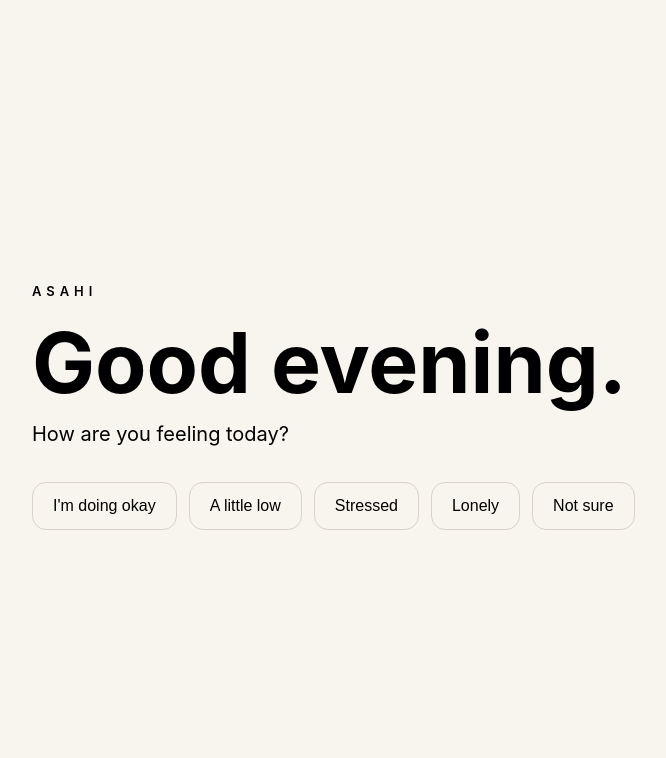
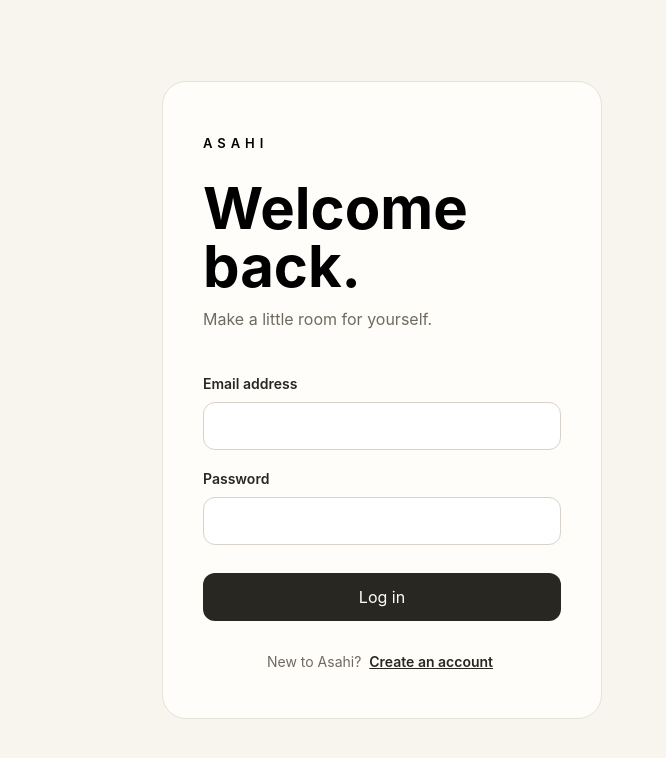
Before and after one commit to kushaalchallani/Asahi, a React (Vite) app in the folder frontend/: page / in a window 1280 px wide. Shown: the top 758 px of the page, without its empty margins (258-924 px from the left). Built offline with nearby package versions, Linux system fonts and the light colour scheme; no server answers.

Commit message:
feat: add frontend authentication flow

```diff
--- a/frontend/src/App.css
+++ b/frontend/src/App.css
@@ -182,3 +182,130 @@ h1 {
   background: #eeeae2;
   opacity: 1;
 }
+
+
+.auth-page {
+  min-height: 100vh;
+  display: flex;
+  align-items: center;
+  justify-content: center;
+  padding: 24px;
+  background: #f8f5ef;
+}
+
+.auth-card {
+  width: min(440px, 100%);
+  padding: clamp(24px, 5vw, 40px);
+  border: 1px solid #e6e2da;
+  border-radius: 24px;
+  background: #fffdf9;
+}
+
+.auth-card h1 {
+  margin: 28px 0 12px;
+  font-size: clamp(40px, 8vw, 58px);
+  line-height: 1;
+}
+
+.auth-subtitle {
+  margin: 0 0 32px;
+  color: #6f6a61;
+  line-height: 1.6;
+}
+
+.auth-form {
+  display: flex;
+  flex-direction: column;
+  gap: 10px;
+}
+
+.auth-form label {
+  margin-top: 10px;
+  font-size: 14px;
+  font-weight: 600;
+  color: #292722;
+}
+
+.auth-form input {
+  width: 100%;
+  min-height: 48px;
+  padding: 12px 14px;
+  border: 1px solid #d8d2c8;
+  border-radius: 12px;
+  background: #fff;
+  color: #292722;
+  font: inherit;
+}
+
+.auth-form input:focus {
+  outline: 2px solid #a69a86;
+  outline-offset: 2px;
+}
+
+.auth-submit {
+  min-height: 48px;
+  margin-top: 18px;
+  padding: 12px 18px;
+  border: none;
+  border-radius: 12px;
+  background: #292722;
+  color: #fff;
+  font: inherit;
+  cursor: pointer;
+}
+
+.auth-submit:disabled {
+  opacity: 0.6;
+  cursor: not-allowed;
+}
+
+.auth-error {
+  margin: 8px 0 0;
+  color: #a33131;
+  font-size: 14px;
+  line-height: 1.5;
+}
+
+.auth-switch {
+  margin: 24px 0 0;
+  color: #6f6a61;
+  text-align: center;
+  font-size: 14px;
+  line-height: 1.8;
+}
+
+.auth-switch button {
+  padding: 4px;
+  border: none;
+  background: transparent;
+  color: #292722;
+  font: inherit;
+  font-weight: 600;
+  text-decoration: underline;
+  cursor: pointer;
+}
+
+
+.dashboard-header {
+  display: flex;
+  align-items: center;
+  justify-content: space-between;
+}
+
+.dashboard-header .eyebrow {
+  margin: 0;
+}
+
+.dashboard-header button {
+  padding: 9px 14px;
+  border: 1px solid #d8d2c8;
+  border-radius: 10px;
+  background: transparent;
+  color: #292722;
+  font: inherit;
+  cursor: pointer;
+}
+
+.dashboard-header button:hover {
+  background: #eeeae2;
+}
--- a/frontend/src/App.tsx
+++ b/frontend/src/App.tsx
@@ -1,16 +1,16 @@
-
+import { useEffect, useState } from "react"
+import Auth from "./components/Auth/Auth"
 import CheckIn from "./components/CheckIn/CheckIn"
 import History from "./components/History/History"
 import Insights from "./components/Insights/Insights"
 import Missions from "./components/Missions/Missions"
-
 import { useCheckIns } from "./hooks/useCheckIns"
 import { useInsights } from "./hooks/useInsights"
 import { useMission } from "./hooks/useMission"
-
+import { clearAccessToken, getAccessToken, getCurrentUser, type AuthUser} from "./services/api"
 import "./App.css"
 
-function App() {
+function Dashboard({ onLogout }: { onLogout: () => void }) {
   const { insights, refreshInsights } = useInsights()
   const { checkIns, handleCheckInCreated } = useCheckIns(refreshInsights)
   const { mission, status, loading, reasons, start, complete, skip, submitFeedback, feedbackLoading, feedbackSubmitted} = useMission()
@@ -18,7 +18,14 @@ function App() {
   return (
     <main className="app">
       <section className="hero">
-        <p className="eyebrow">ASAHI</p>
+        <div className="dashboard-header">
+          <p className="eyebrow">ASAHI</p>
+
+          <button type="button" onClick={onLogout}>
+            Log out
+          </button>
+        </div>
+
         <h1>Good evening.</h1>
         <p className="subtitle">How are you feeling today?</p>
 
@@ -42,4 +49,55 @@ function App() {
   )
 }
 
+function App() {
+  const [user, setUser] = useState<AuthUser | null>(null)
+  const [checkingSession, setCheckingSession] = useState(true)
+
+  useEffect(() => {
+    let cancelled = false
+
+    async function restoreSession() {
+      if (!getAccessToken()) {
+        setCheckingSession(false)
+        return
+      }
+
+      try {
+        const currentUser = await getCurrentUser()
+
+        if (!cancelled) {
+          setUser(currentUser)
+        }
+      } catch {
+        clearAccessToken()
+      } finally {
+        if (!cancelled) {
+          setCheckingSession(false)
+        }
+      }
+    }
+
+    void restoreSession()
+
+    return () => {
+      cancelled = true
+    }
+  }, [])
+
+  function handleLogout() {
+    clearAccessToken()
+    setUser(null)
+  }
+
+  if (checkingSession) {
+    return <main className="auth-page">Loading Asahi...</main>
+  }
+
+  if (!user) {
+    return <Auth onAuthenticated={setUser} />
+  }
+
+  return <Dashboard onLogout={handleLogout} />
+}
+
 export default App
--- /dev/null
+++ b/frontend/src/components/Auth/Auth.tsx
@@ -0,0 +1,125 @@
+import { useState, type FormEvent } from "react"
+import { login, register, saveAccessToken, type AuthUser} from "../../services/api"
+
+interface AuthProps {
+  onAuthenticated: (user: AuthUser) => void
+}
+
+function Auth({ onAuthenticated }: AuthProps) {
+  const [mode, setMode] = useState<"login" | "register">("login")
+  const [email, setEmail] = useState("")
+  const [password, setPassword] = useState("")
+  const [confirmPassword, setConfirmPassword] = useState("")
+  const [error, setError] = useState("")
+  const [loading, setLoading] = useState(false)
+
+  async function handleSubmit(event: FormEvent<HTMLFormElement>) {
+    event.preventDefault()
+    setError("")
+
+    const normalizedEmail = email.trim().toLowerCase()
+
+    if (mode === "register" && password !== confirmPassword) {
+      setError("Your passwords don't match.")
+      return
+    }
+
+    setLoading(true)
+
+    try {
+      if (mode === "register") {
+        await register(normalizedEmail, password)
+      }
+
+      const result = await login(normalizedEmail, password)
+      saveAccessToken(result.access_token)
+      onAuthenticated(result.user)
+    } catch (err) {
+      setError(
+        err instanceof Error ? err.message : "Something went wrong. Please try again."
+      )
+    } finally {
+      setLoading(false)
+    }
+  }
+
+  function switchMode() {
+    setMode((current) => current === "login" ? "register" : "login")
+    setError("")
+    setPassword("")
+    setConfirmPassword("")
+  }
+
+  return (
+    <main className="auth-page">
+      <section className="auth-card">
+        <p className="eyebrow">ASAHI</p>
+
+        <h1>{mode === "login" ? "Welcome back." : "A fresh start."}</h1>
+
+        <p className="auth-subtitle">
+          {mode === "login" ? "Make a little room for yourself." : "Your space to check in, reflect, and grow."}
+        </p>
+
+        <form className="auth-form" onSubmit={handleSubmit}>
+          <label htmlFor="auth-email">Email address</label>
+          <input
+            id="auth-email"
+            type="email"
+            autoComplete="email"
+            value={email}
+            onChange={(event) => setEmail(event.target.value)}
+            required
+          />
+
+          <label htmlFor="auth-password">Password</label>
+          <input
+            id="auth-password"
+            type="password"
+            autoComplete={ mode === "login" ? "current-password" : "new-password"}
+            minLength={mode === "register" ? 8 : 1}
+            maxLength={128}
+            value={password}
+            onChange={(event) => setPassword(event.target.value)}
+            required
+          />
+
+          {mode === "register" && (
+            <>
+              <label htmlFor="auth-confirm-password">Confirm password</label>
+              <input
+                id="auth-confirm-password"
+                type="password"
+                autoComplete="new-password"
+                minLength={8}
+                maxLength={128}
+                value={confirmPassword}
+                onChange={(event) => setConfirmPassword(event.target.value)}
+                required
+              />
+            </>
+          )}
+
+          {error && (
+            <p className="auth-error" role="alert">
+              {error}
+            </p>
+          )}
+
+          <button className="auth-submit" type="submit" disabled={loading}>
+            {loading ? "Please wait..." : mode === "login" ? "Log in" : "Create account"}
+          </button>
+        </form>
+
+        <p className="auth-switch">
+          {mode === "login" ? "New to Asahi?" : "Already have an account?"}{" "}
+          <button type="button" onClick={switchMode}>
+            {mode === "login" ? "Create an account" : "Log in"}
+          </button>
+        </p>
+      </section>
+    </main>
+  )
+}
+
+export default Auth
--- a/frontend/src/hooks/useMission.ts
+++ b/frontend/src/hooks/useMission.ts
@@ -50,7 +50,7 @@ export function useMission() {
     } catch (error) {
       console.error("Failed to start mission:", error)
     }
-  }, [mission])
+  }, [assignmentId])
 
   const complete = useCallback(async () => {
     if (!assignmentId) return
@@ -61,7 +61,7 @@ export function useMission() {
     } catch (error) {
       console.error("Failed to complete mission:", error)
     }
-  }, [mission])
+  }, [assignmentId])
 
   const skip = useCallback(async () => {
     if (!assignmentId) return
@@ -72,7 +72,7 @@ export function useMission() {
     } catch (error) {
       console.error("Failed to skip mission:", error)
     }
-  }, [mission])
+  }, [assignmentId])
 
   const submitFeedback = useCallback( async (feedback: MissionFeedback) => {
     if (!assignmentId || feedbackLoading || feedbackSubmitted) return
--- a/frontend/src/services/api.ts
+++ b/frontend/src/services/api.ts
@@ -1,6 +1,89 @@
 import type { CheckIn } from "../types/checkIn"
 
 const API_URL = "http://localhost:8000"
+const TOKEN_KEY = "asahi_access_token"
+
+export function getAccessToken(): string | null {
+  return sessionStorage.getItem(TOKEN_KEY)
+}
+
+export function saveAccessToken(token: string): void {
+  sessionStorage.setItem(TOKEN_KEY, token)
+}
+
+export function clearAccessToken(): void {
+  sessionStorage.removeItem(TOKEN_KEY)
+}
+
+async function apiRequest(path: string, options: RequestInit = {}): Promise<Response> {
+  const headers = new Headers(options.headers)
+  const token = getAccessToken()
+
+  if (token) {
+    headers.set("Authorization", `Bearer ${token}`)
+  }
+
+  return fetch(`${API_URL}${path}`, {
+    ...options,
+    headers,
+  })
+}
+
+export interface AuthUser {
+  id: number
+  email: string
+  is_active: boolean
+}
+
+export interface AuthToken {
+  access_token: string
+  token_type: string
+  user: AuthUser
+}
+
+export async function register(
+  email: string,
+  password: string
+): Promise<AuthUser> {
+  const response = await apiRequest("/auth/register", {
+    method: "POST",
+    headers: { "Content-Type": "application/json" },
+    body: JSON.stringify({ email, password }),
+  })
+
+  if (!response.ok) {
+    throw new Error("Registration failed. Please check your details.")
+  }
+
+  return response.json()
+}
+
+export async function login(
+  email: string,
+  password: string
+): Promise<AuthToken> {
+  const response = await apiRequest("/auth/login", {
+    method: "POST",
+    headers: { "Content-Type": "application/json" },
+    body: JSON.stringify({ email, password }),
+  })
+
+  if (!response.ok) {
+    throw new Error("Login failed. Check your email and password.")
+  }
+
+  return response.json()
+}
+
+export async function getCurrentUser(): Promise<AuthUser> {
+  const response = await apiRequest("/auth/me")
+
+  if (!response.ok) {
+    throw new Error("Failed to fetch current user")
+  }
+
+  return response.json()
+}
 
 export type MissionFeedback = "helpful" | "not_for_me" | "not_sure"
 
@@ -32,7 +115,7 @@ export async function createCheckIn(
   feeling: string,
   note?: string
 ): Promise<CheckIn> {
-  const response = await fetch(`${API_URL}/check-ins`, {
+  const response = await apiRequest("/check-ins", {
     method: "POST",
     headers: {
       "Content-Type": "application/json",
@@ -51,7 +134,7 @@ export async function createCheckIn(
 }
 
 export async function getCheckIn(): Promise<CheckIn[]> {
-  const response = await fetch(`${API_URL}/check-ins`)
+  const response = await apiRequest("/check-ins")
 
   if (!response.ok) {
     throw new Error("Failed to fetch check-ins")
@@ -61,7 +144,7 @@ export async function getCheckIn(): Promise<CheckIn[]> {
 }
 
 export async function getCheckInInsights(): Promise<CheckInInsights> {
-  const response = await fetch(`${API_URL}/check-ins/insights`)
+  const response = await apiRequest("/check-ins/insights")
 
   if (!response.ok) {
     throw new Error("Failed to fetch check-in insights")
@@ -71,7 +154,7 @@ export async function getCheckInInsights(): Promise<CheckInInsights> {
 }
 
 export async function getTodayMission(): Promise<TodayMission> {
-  const response = await fetch(`${API_URL}/missions/today`)
+  const response = await apiRequest("/missions/today")
 
   if (!response.ok) {
     throw new Error("Failed to fetch today's mission")
@@ -81,7 +164,7 @@ export async function getTodayMission(): Promise<TodayMission> {
 }
 
 export async function startMission(assignmentId: number) {
-  const response = await fetch(`${API_URL}/missions/assignments/${assignmentId}/start`, {
+  const response = await apiRequest(`/missions/assignments/${assignmentId}/start`, {
     method: "POST",
   })
 
@@ -93,7 +176,7 @@ export async function startMission(assignmentId: number) {
 }
 
 export async function completeMission(assignmentId: number) {
-  const response = await fetch(`${API_URL}/missions/assignments/${assignmentId}/complete`, {
+  const response = await apiRequest(`/missions/assignments/${assignmentId}/complete`, {
     method: "POST",
   })
 
@@ -105,7 +188,7 @@ export async function completeMission(assignmentId: number) {
 }
 
 export async function skipMission(assignmentId: number) {
-  const response = await fetch(`${API_URL}/missions/assignments/${assignmentId}/skip`, {
+  const response = await apiRequest(`/missions/assignments/${assignmentId}/skip`, {
     method: "POST",
   })
 
@@ -120,9 +203,7 @@ export async function submitMissionFeedback(
   assignmentId: number,
   feedback: MissionFeedback
 ) {
-  const response = await fetch(
-    `${API_URL}/missions/assignments/${assignmentId}/feedback`,
-    {
+  const response = await  apiRequest(`/missions/assignments/${assignmentId}/feedback`, {
       method: "POST",
       headers: {
         "Content-Type": "application/json",
```
Also changed, not shown: 1 other file (tests, documents, lock files or other folders).
